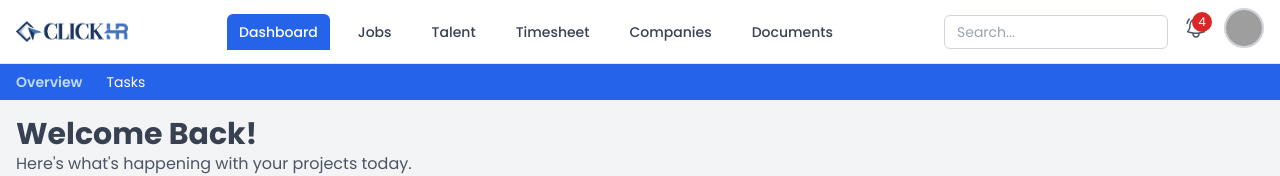
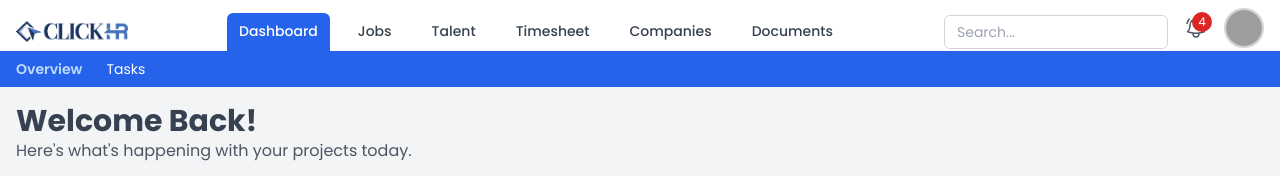
Before and after one commit to ahad0245/ahad-vue-final, a Vue app: page /#/dashboard in a window 1280 px wide. Shown: the top 176 px of the page. Built offline with nearby package versions, Linux system fonts and the light colour scheme; grey boxes are pictures that could not be loaded.

Commit message:
header updates

```diff
--- a/src/components/Header.vue
+++ b/src/components/Header.vue
@@ -19,12 +19,12 @@
         </div>
 
         <!-- Center: Navigation Tabs (Desktop) -->
-        <nav class="hidden lg:flex space-x-4">
+        <nav class=" hidden lg:flex space-x-4">
           <button
             v-for="item in topMenus"
             :key="item.key"
             @click="setActiveMainAndNavigate(item.key)"
-            class="px-3 py-2 text-sm font-medium rounded-t-md transition-all duration-200"
+            class=" custom-ahad-ahad px-3 py-2 text-sm font-medium rounded-t-md transition-all duration-200"
             :class="{
               'text-white bg-blue-600': activeMain === item.key,
               'text-gray-700 hover:text-blue-600 hover:bg-gray-100': activeMain !== item.key
@@ -51,7 +51,7 @@
     <!-- Secondary Submenu Row (Desktop) -->
     <div
       v-if="activeSubmenus.length && !sidebarOpen"
-      class="bg-blue-600 text-white text-sm px-4 hidden lg:block"
+      class="custom-ahad bg-blue-600 text-white text-sm px-4 hidden lg:block"
     >
       <div class="container mx-auto flex space-x-6 py-2 overflow-x-auto">
         <router-link
@@ -75,7 +75,7 @@
           <!-- Sidebar Header -->
           <div class="flex items-center justify-between mb-6 pb-4 border-b border-gray-200">
             <div class="text-lg font-bold text-blue-600 tracking-wide">
-              <img src="https://placehold.co/100x40/b3e0ff/0056b3?text=Logo" class="w-28 h-auto" alt="Company Logo" />
+              <img src="../assets/logo.png" class="w-28 h-auto" alt="Company Logo" />
             </div>
             <button @click="closeSidebar" class="p-2 rounded-md text-gray-700 hover:bg-gray-100 focus:outline-none focus:ring-2 focus:ring-blue-500">
               <svg class="w-6 h-6" fill="none" stroke="currentColor" viewBox="0 0 24 24" xmlns="http://www.w3.org/2000/svg">
@@ -284,4 +284,11 @@ watch(() => window.innerWidth, (newWidth) => {
 .nav-tab-inactive {
   @apply text-gray-700 hover:text-blue-600 hover:bg-gray-100;
 }
+
+.custom-ahad{
+margin-top: -13px;
+}
+.custom-ahad-ahad{
+  padding-bottom: 10px;
+}
 </style>
```
